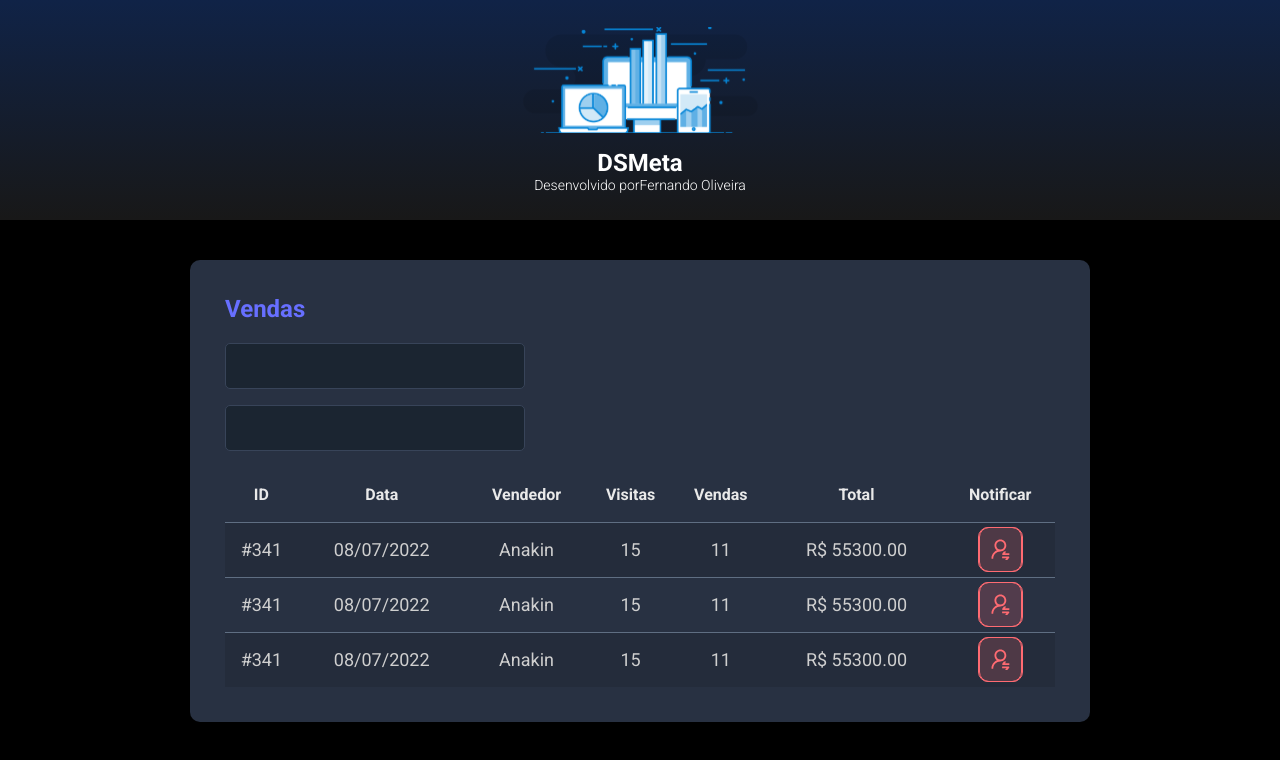
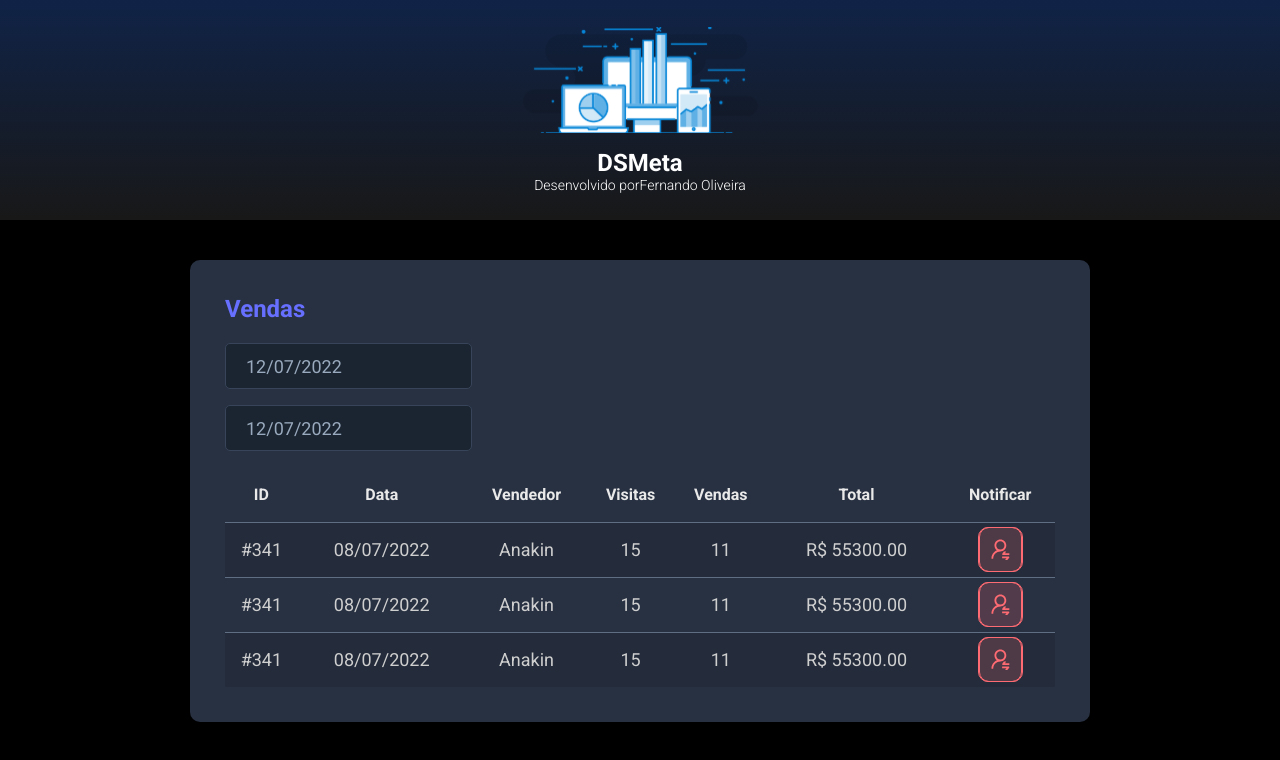
Before and after one commit to Fernando-Oliver/dsmeta, a React (Vite) app in the folder frontend/: page / in a window 1280 px wide. Shown: the top 760 px of the page. Built offline with nearby package versions, Linux system fonts and the light colour scheme.

Commit message:
datepicker

```diff
--- a/frontend/package.json
+++ b/frontend/package.json
@@ -8,7 +8,9 @@
     "preview": "vite preview"
   },
   "dependencies": {
+    "@types/react-datepicker": "4.4.2",
     "react": "^18.0.0",
+    "react-datepicker": "4.8.0",
     "react-dom": "^18.0.0"
   },
   "devDependencies": {
--- a/frontend/src/components/SalesCard/index.tsx
+++ b/frontend/src/components/SalesCard/index.tsx
@@ -1,5 +1,7 @@
-import NotificationButton from '../NotificationButton';
-import './styles.css'
+import DatePicker from "react-datepicker";
+import "react-datepicker/dist/react-datepicker.css";
+import NotificationButton from "../NotificationButton";
+import "./styles.css";
 
 function SalesCard() {
   return (
@@ -7,10 +9,20 @@
       <h2 className="dsmeta-sales-title">Vendas</h2>
       <div>
         <div className="dsmeta-form-control-container">
-            <input className="dsmeta-form-control" type="text"/>
+          <DatePicker
+            selected={new Date()}
+            onChange={(date: Date) => {}}
+            className="dsmeta-form-control"
+            dateFormat="dd/MM/yyyy"
+          />
         </div>
         <div className="dsmeta-form-control-container">
-            <input className="dsmeta-form-control" type="text"/>
+          <DatePicker
+            selected={new Date()}
+            onChange={(date: Date) => {}}
+            className="dsmeta-form-control"
+            dateFormat="dd/MM/yyyy"
+          />
         </div>
       </div>
 
@@ -38,7 +50,7 @@
               <td>
                 <div className="dsmeta-red-btn-container">
                   <div className="dsmeta-red-btn">
-                      <NotificationButton/>
+                    <NotificationButton />
                   </div>
                 </div>
               </td>
@@ -53,7 +65,7 @@
               <td>
                 <div className="dsmeta-red-btn-container">
                   <div className="dsmeta-red-btn">
-                      <NotificationButton/>
+                    <NotificationButton />
                   </div>
                 </div>
               </td>
@@ -68,16 +80,14 @@
               <td>
                 <div className="dsmeta-red-btn-container">
                   <div className="dsmeta-red-btn">
-                      <NotificationButton/>
+                    <NotificationButton />
                   </div>
                 </div>
               </td>
             </tr>
           </tbody>
-
         </table>
       </div>
-
     </div>
   );
 }
```
Also changed, not shown: 1 other file (tests, documents, lock files or other folders). Lines whose indentation alone changed are shown as unchanged.
